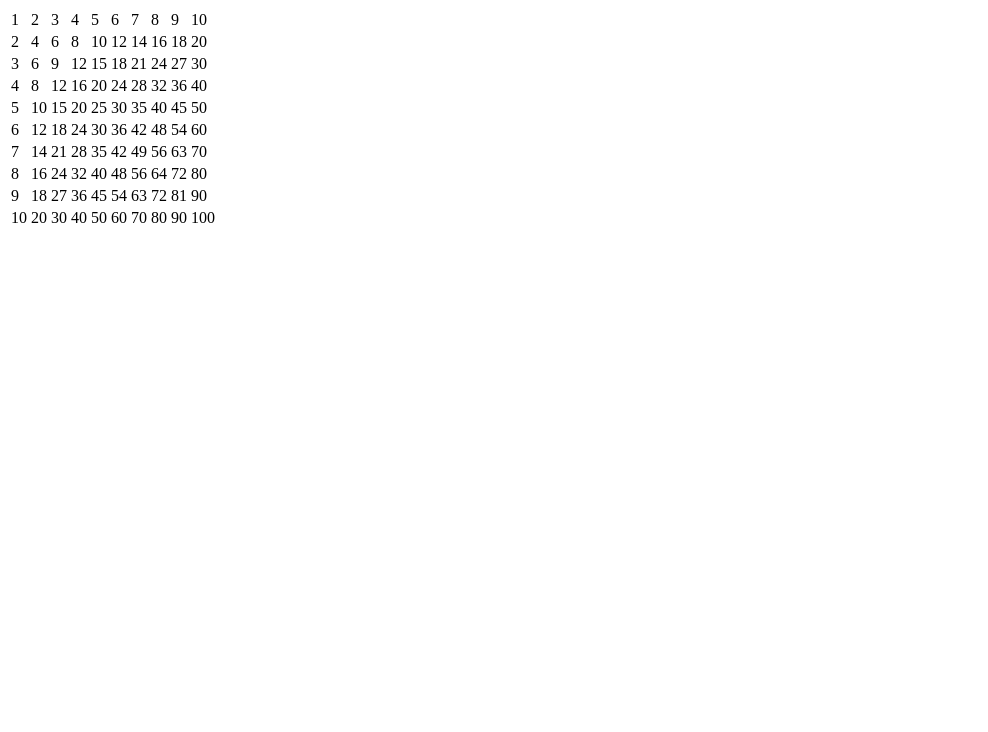
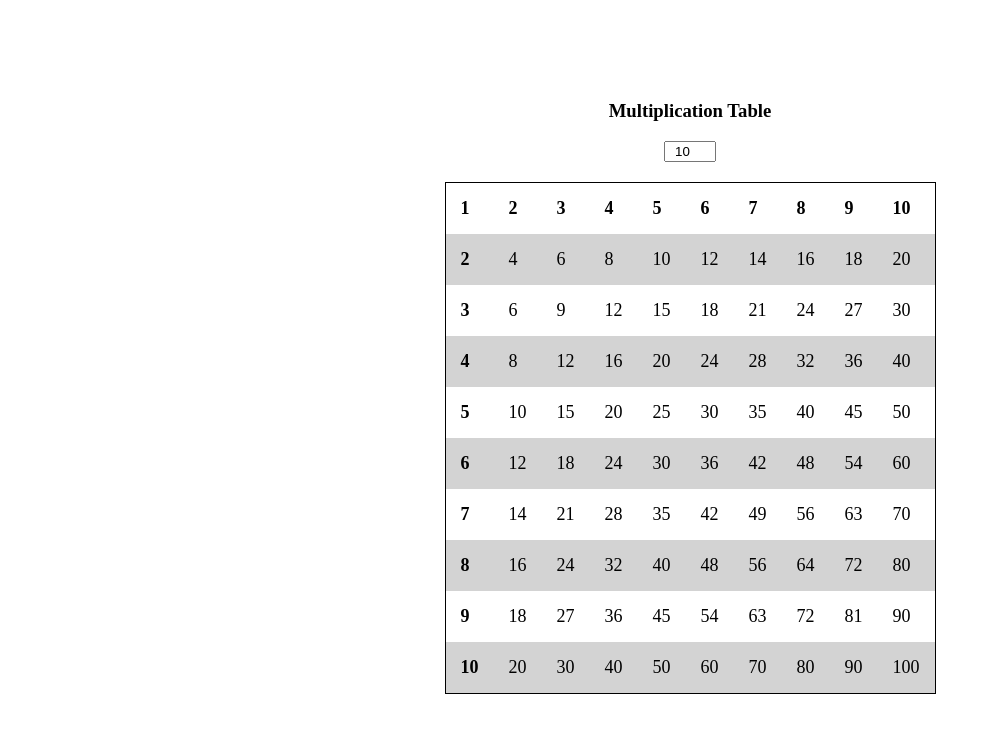
Before and after one commit to fatherbox/ngMultiplicationTable, a plain HTML site: page index.html in a window 1280 px wide. Shown: the whole page, without its empty margins (0-988 px from the left). Drawn offline with nearby package versions, Linux system fonts and the light colour scheme.

Commit message:
Added a bit of CSS and maxed table size at 100

```diff
--- a/index.html
+++ b/index.html
@@ -4,16 +4,24 @@
     <meta charset="UTF-8">
     <title>Multiplication Table</title>
     <!-- note that here we’re linking to a CDN version of Angular  -->
+    <link href="style.css" rel="stylesheet" />
     <script src="https://ajax.googleapis.com/ajax/libs/angularjs/1.2.16/angular.min.js" type="text/javascript"></script>
+    <script src="script.js" type="text/javascript"></script>
 </head>
 <body>
-    <table ng-controller="MultiplicationCtrl">
-        <tr ng-repeat="numberA in numbers">
-            <td ng-repeat="numberB in numbers">
-                {{ numberA * numberB }}
+
+    <div id="tableDiv" ng-controller="MultiplicationCtrl">
+        <h3>Multiplication Table</h3>
+    <input type='number' ng-model='tableLimit' \>
+    <table>
+        <tr ng-repeat="numberA in numbers()">
+            <td ng-repeat="numberB in numbers()">
+
+                {{ compute(numberA , numberB) }}
             </td>
         </tr>
     </table>
-    <script src="script.js" type="text/javascript"></script>
+        </div>
+
 </body>
 </html>
--- a/script.js
+++ b/script.js
@@ -1,4 +1,28 @@
 angular.module('myApp', [])
     .controller('MultiplicationCtrl', function($scope) {
-        $scope.numbers = [1, 2, 3, 4, 5, 6, 7, 8, 9, 10];
+
+    //Number of rows/columns on the table
+        $scope.tableLimit = 10;
+        $scope.numbers = function ()
+        {
+            var numArray = [];
+            //set a static limit of 100 rows and columns to keep user from trying large numbers
+            for (var i = 1; i <= 100; i++)
+            {
+             numArray.push(i);
+            }
+
+            if ($scope.tableLimit > 0)
+            {
+                return numArray.slice(0, $scope.tableLimit);
+            }
+            else
+            {
+                return defaultNo;
+            }
+        };
+        $scope.compute = function (a, b)
+        {
+         return a * b;
+        };
     });
--- /dev/null
+++ b/style.css
@@ -0,0 +1,48 @@
+body
+{
+font-family: "Lucianda Grande"
+ text-align: center;
+}
+#tableDiv
+{
+margin-left:100px;
+margin-top:100px;
+}
+table
+{
+ border: 1px solid black;
+    margin-top: 20px;
+    margin-left:auto;
+    margin-right:auto;
+
+    border-collapse:collapse;;
+}
+td
+{
+ padding: 15px;
+    font-size:18px;
+
+}
+tr:first-child, td:first-child
+{
+  font-weight: bold;
+}
+tr:nth-child(even)
+{
+ background-color: lightgray;
+
+}
+h3
+{
+ text-align:center;
+}
+
+
+input
+{
+    width: 44px;
+    text-align: center;
+    margin-left: auto;
+    margin-right:auto;
+    display: block;
+}
```
